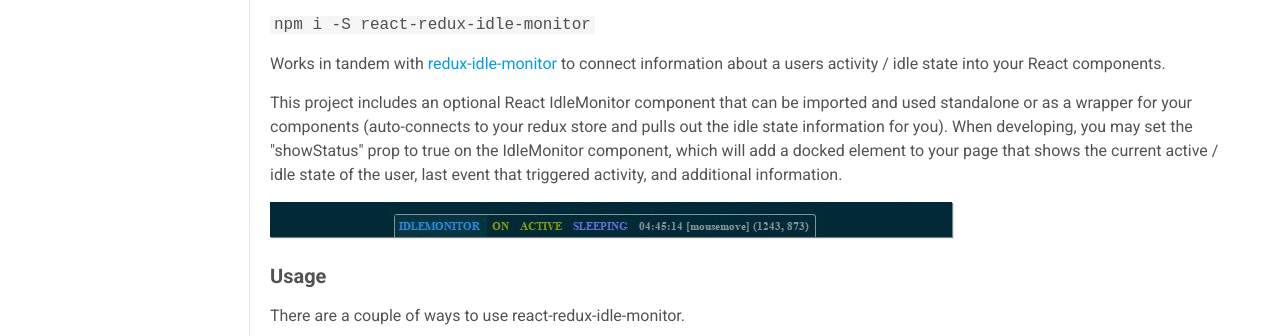
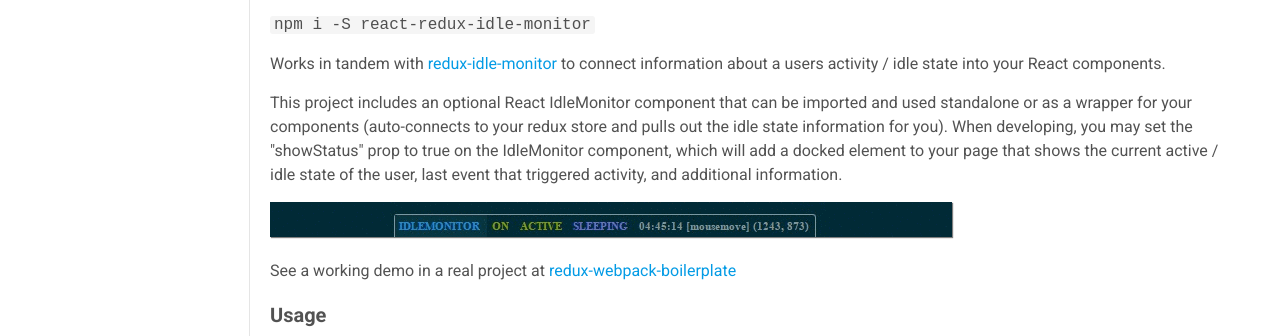
Before and after one commit to noderaider/react-redux-idle-monitor, a website: page doc/index.html in a window 1280 px wide. Shown: the part 464-800 px from the top of the page. Drawn offline with Linux system fonts and the light colour scheme.

Commit message:
doc-release

```diff
--- a/doc/index.html
+++ b/doc/index.html
@@ -46,6 +46,7 @@
 <p>Works in tandem with <a href="https://npmjs.com/packages/redux-idle-monitor">redux-idle-monitor</a> to connect information about a users activity / idle state into your React components.</p>
 <p>This project includes an optional React IdleMonitor component that can be imported and used standalone or as a wrapper for your components (auto-connects to your redux store and pulls out the idle state information for you).  When developing, you may set the &quot;showStatus&quot; prop to true on the IdleMonitor component, which will add a docked element to your page that shows the current active / idle state of the user, last event that triggered activity, and additional information.</p>
 <p><img src="/src/public/assets/idle-monitor.gif" alt="idle monitor"></p>
+<p>See a working demo in a real project at <a href="https://cchamberlain.github.io/redux-webpack-boilerplate">redux-webpack-boilerplate</a></p>
 <h4 id="usage">Usage</h4>
 <p>There are a couple of ways to use react-redux-idle-monitor.</p>
 <h3 id="connectidlemonitor-property-injector">connectIdleMonitor Property Injector</h3>
--- a/doc/package.json
+++ b/doc/package.json
@@ -1,6 +1,6 @@
 {
   "name": "react-redux-idle-monitor",
-  "version": "0.1.25",
+  "version": "0.2.1",
   "description": "React higher order component for redux-idle-monitor (WIP)",
   "main": "lib/index.js",
   "files": [
@@ -33,6 +33,7 @@
     "monitor"
   ],
   "dependencies": {
+    "babel-plugin-transform-decorators-legacy": "^1.3.4",
     "redux-addons": "*",
     "redux-devtools-themes": "^1.0.0",
     "redux-idle-monitor": "^0.1.19",
```
